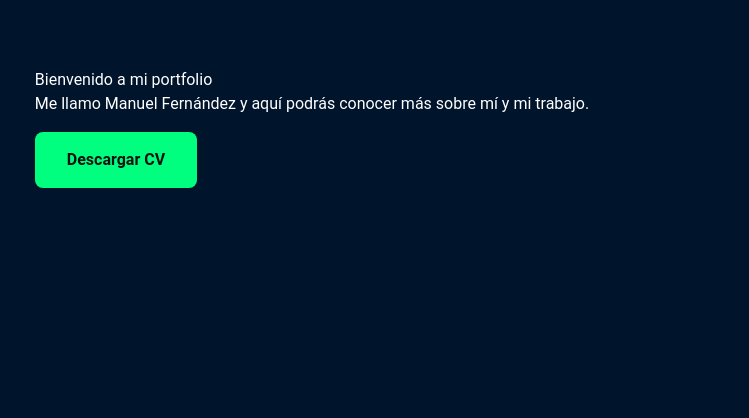
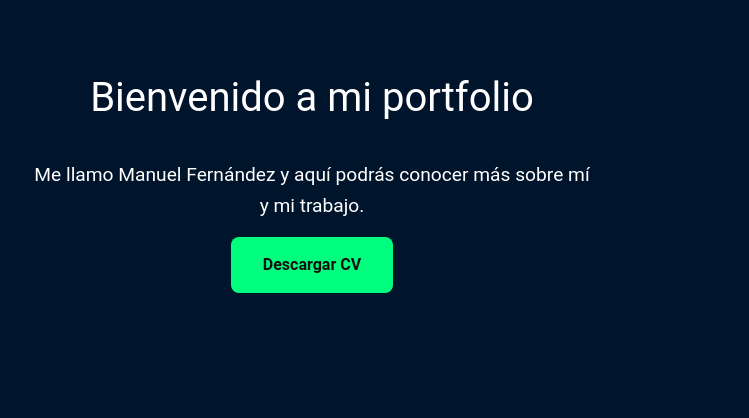
Before and after one commit to MasterCodeMFE/Portfolio, a website: page index.html in a window 1280 px wide. Shown: the part 116-534 px from the top of the page, 32-781 px from the left. Drawn offline with nearby package versions, Linux system fonts and the light colour scheme.

Commit message:
arreglado menue n movilete

```diff
--- a/index.html
+++ b/index.html
@@ -86,7 +86,7 @@
                 <button onclick="cerrarMenuOculto()">
                   <a
                     href="#technology"
-                    class="flex justify-center items-center gap-2 flex-1 text-4xl"
+                    class="flex justify-center items-center gap-2 flex-1 text-2xl"
                   >
                     <svg
                       xmlns="http://www.w3.org/2000/svg"
@@ -140,8 +140,8 @@
       </header>
 
       <main class="main fade-in visible" id="home">
-        <div class="inf-content">
-          <h1>Bienvenido a mi portfolio</h1>
+        <div class="about-info">
+          <h2>Bienvenido a mi portfolio</h2>
           <p>
             Me llamo Manuel Fernández y aquí podrás conocer más sobre mí y mi
             trabajo.
```
